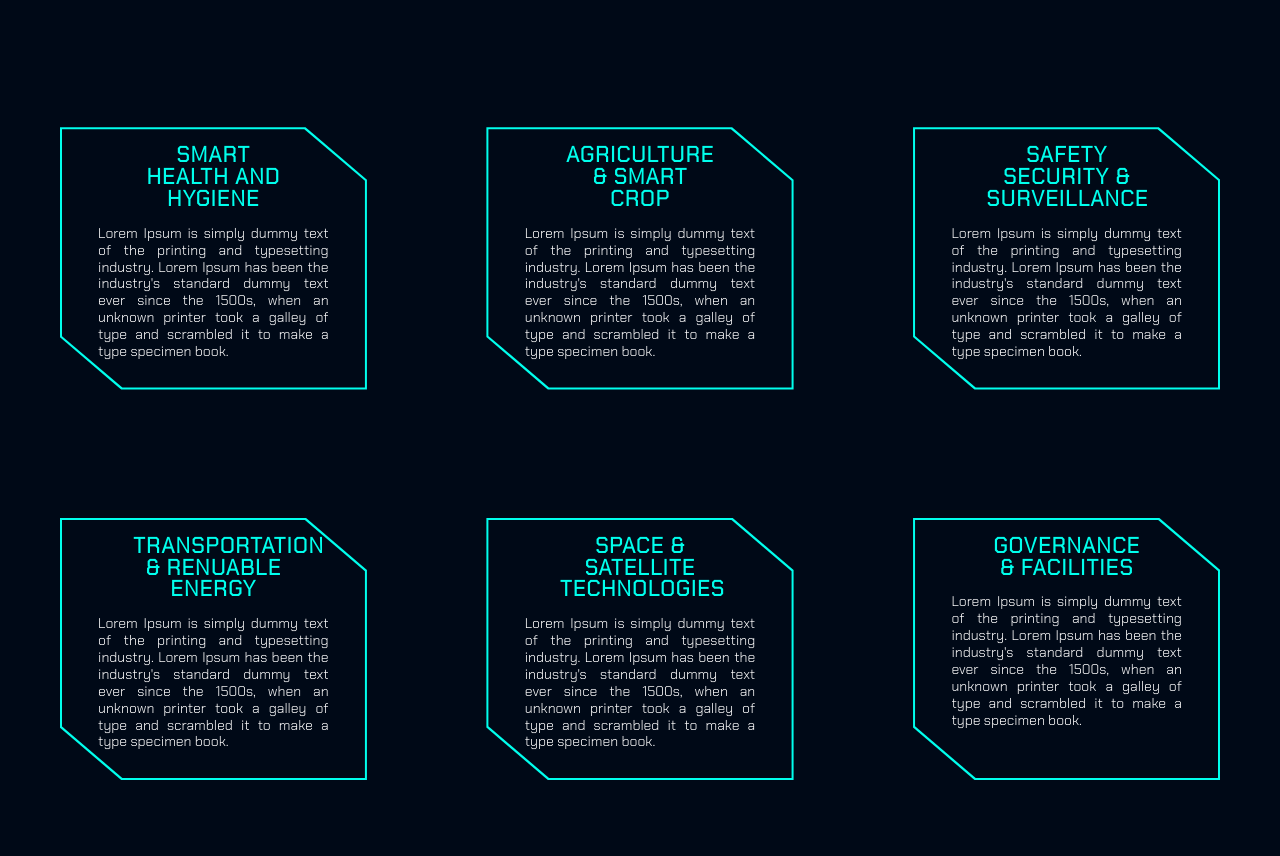
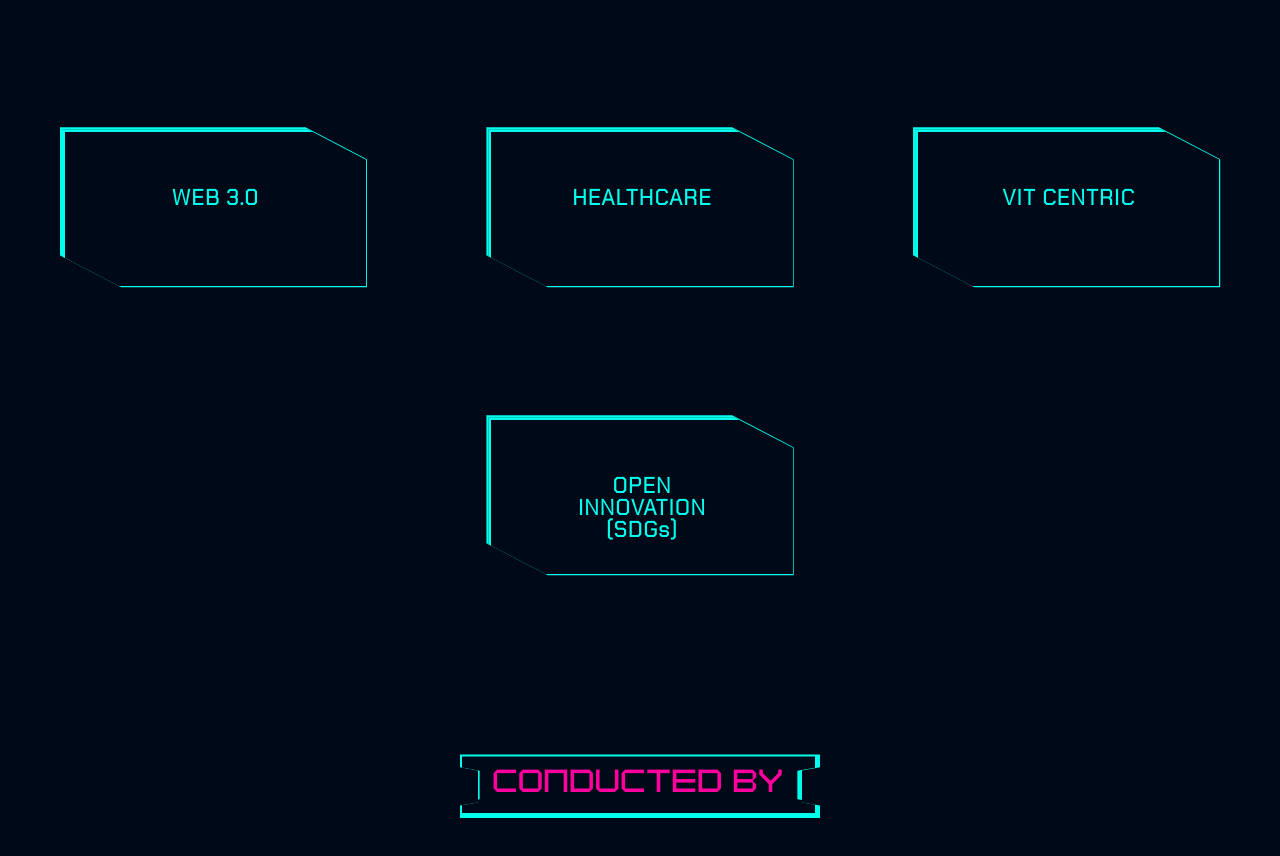
Before and after one commit to IEEECS-VIT/HackBattleWebsite, a React (Create React App) app: page / in a window 1280 px wide. Shown: the part 1900-2756 px from the top of the page. Built offline with nearby package versions, Linux system fonts and the light colour scheme.

Commit message:
updated track

```diff
--- a/src/components/Tracks.js
+++ b/src/components/Tracks.js
@@ -39,46 +39,20 @@ const Tracks = () => {
 
       <div className='tracks_div'>
         <TracksCard
-          name='Smart Health and Hygiene'
-          desc="Lorem Ipsum is simply dummy text of the printing and typesetting
-          industry. Lorem Ipsum has been the industry's standard dummy text ever
-          since the 1500s, when an unknown printer took a galley of type and
-          scrambled it to make a type specimen book."
+          name='WEB 3.0'
+
         />
         <TracksCard
-          name='Agriculture & Smart Crop'
-          desc="Lorem Ipsum is simply dummy text of the printing and typesetting
-          industry. Lorem Ipsum has been the industry's standard dummy text ever
-          since the 1500s, when an unknown printer took a galley of type and
-          scrambled it to make a type specimen book."
+          name='HEALTHCARE '
+
         />
         <TracksCard
-          name='Safety Security & Surveillance'
-          desc="Lorem Ipsum is simply dummy text of the printing and typesetting
-          industry. Lorem Ipsum has been the industry's standard dummy text ever
-          since the 1500s, when an unknown printer took a galley of type and
-          scrambled it to make a type specimen book."
+          name='VIT CENTRIC '
+
         />
         <TracksCard
-          name='Transportation & Renuable Energy'
-          desc="Lorem Ipsum is simply dummy text of the printing and typesetting
-          industry. Lorem Ipsum has been the industry's standard dummy text ever
-          since the 1500s, when an unknown printer took a galley of type and
-          scrambled it to make a type specimen book."
-        />
-        <TracksCard
-          name='Space & Satellite technologies'
-          desc="Lorem Ipsum is simply dummy text of the printing and typesetting
-          industry. Lorem Ipsum has been the industry's standard dummy text ever
-          since the 1500s, when an unknown printer took a galley of type and
-          scrambled it to make a type specimen book."
-        />
-        <TracksCard
-          name='Governance & Facilities'
-          desc="Lorem Ipsum is simply dummy text of the printing and typesetting
-          industry. Lorem Ipsum has been the industry's standard dummy text ever
-          since the 1500s, when an unknown printer took a galley of type and
-          scrambled it to make a type specimen book."
+          name='OPEN INNOVATION (SDGs)'
+
         />
       </div>
     </div>
--- a/src/components/Tracks/card.js
+++ b/src/components/Tracks/card.js
@@ -1,12 +1,11 @@
 import React from "react";
 import "../../styles/Tracks/TracksCard.css";
 
-export default function TracksCard({ name, desc }) {
+export default function TracksCard({ name }) {
   return (
-    <div className="card">
+    <div className="custom-card">
       <div className="card_top">
         <div className="card_heading">{name}</div>
-        <div className="card_summary">{desc}</div>
       </div>
     </div>
   );
--- a/src/styles/Tracks/TracksCard.css
+++ b/src/styles/Tracks/TracksCard.css
@@ -1,20 +1,24 @@
-.card {
+.custom-card{
   flex-basis: 24vmax;
-  width: 11rem;
-  height: 20.5vmax;
   position: relative;
+  height: 10rem;
+  width: 4rem;
   margin: 5% 3%;
-  /* background: #000917 !important;  */
   background: #00ffed !important;
   clip-path: polygon(0% 0%, 80% 0%, 100% 20%, 100% 100%, 20% 100%, 0% 80%);
 }
 
 .card_top {
   position: absolute;
+  text-align: center;
+  align-items: center;
+  height: 100%;
+  width: 100%;
   top: 2px;
   left: 2px;
   right: 2px;
   bottom: 2px;
+  border: solid #00ffed;
   background: #000917;
   clip-path: polygon(0% 0%, 80% 0%, 100% 20%, 100% 100%, 20% 100%, 0% 80%);
 }
@@ -25,26 +29,15 @@
   padding: 5%;
   font-family: 'Chakra Petch';
   font-style: normal;
-  font-weight: 600;
+  font-weight: 900;
   font-size: 1.7vw;
   line-height: 1.7vw;
+  margin-top: 40px;
   text-align: center;
   letter-spacing: 0.05em;
-  text-transform: uppercase;
   color: #00ffed;
 }
 
-.card_summary {
-  font-family: 'Chakra Petch';
-  font-style: normal;
-  font-weight: 500;
-  font-size: 1.1vw;
-  line-height: 120%;
-  color: #ffffff;
-  padding: 0% 12%;
-  display: flex;
-  text-align: justify;
-}
 
 @media screen and (max-width: 1024px) {
   .card_heading {
@@ -52,9 +45,7 @@
     line-height: 2.2vmax;
   }
 
-  .card_summary {
-    font-size: 1.7vmax;
-  }
+
 
   .card {
     flex-basis: 38vmax;
@@ -68,9 +59,7 @@
     line-height: 2.5vmax;
   }
 
-  .card_summary {
-    font-size: 1.9vmax;
-  }
+
 
   .card {
     flex-basis: 40vmax;
```
